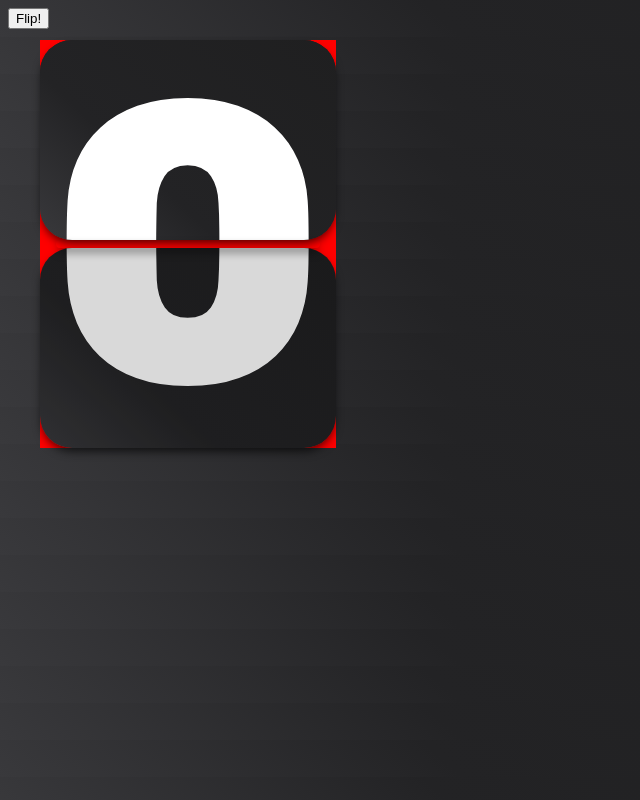
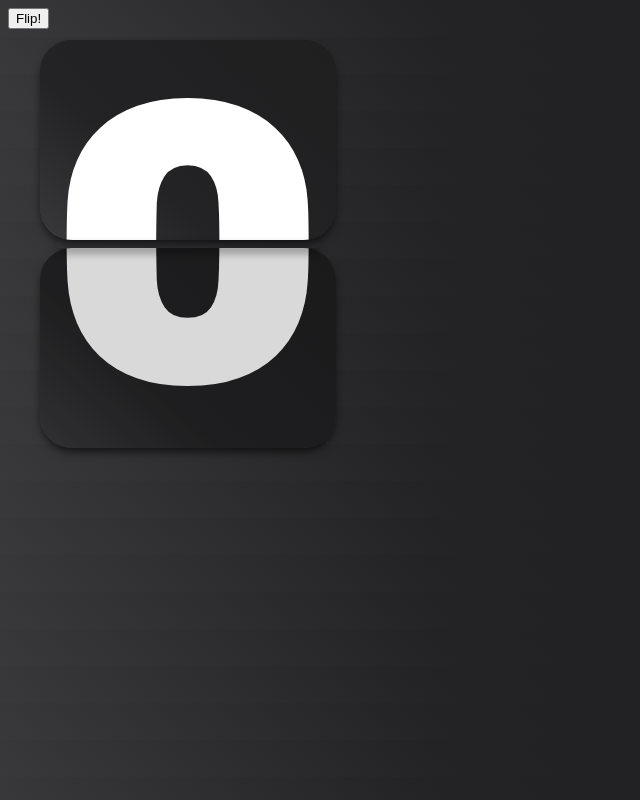
Before and after one commit to kai-franke/radio-clock, a website: page index.html in a window 1280 px wide. Shown: the whole page, without its empty margins (0-640 px from the left). Drawn offline with Linux system fonts and the light colour scheme; a web font is replaced by a local one.

Commit message:
reduce 3D effect's perspective

```diff
--- a/styles.css
+++ b/styles.css
@@ -19,12 +19,11 @@ body {
   /* font-family: "Manrope", sans-serif; */
   font-family: "Rubik", sans-serif;
   font-weight: 800;
-  perspective: 1000px; /* je größer der Wert, desto „flacher“ wirkt der 3D-Effekt */
+  perspective: 1500px; /* je größer der Wert, desto „flacher“ wirkt der 3D-Effekt */
   width: calc(var(--factor) * 18.5);
   height: calc(var(--factor) * 25.5);
   margin: calc(var(--factor) * 2);
   position: absolute;
-  background: red;
 }
 
 /* Das „innere“ Flip-Element, das tatsächlich rotiert */
@@ -54,9 +53,6 @@ body {
 
 .flip-clock__card--background {
   position: absolute;
-}
-
-.flip-clock__card--foreground {
 }
 
 .flip-clock__card--foreground .flip-clock__half--lower {
```
